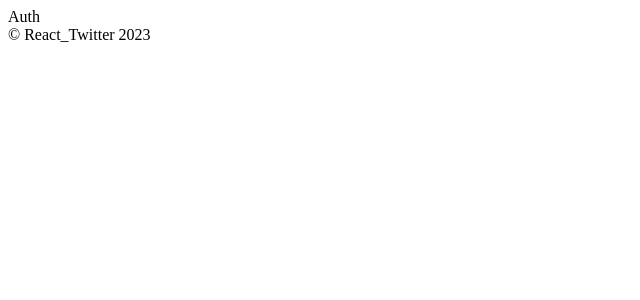
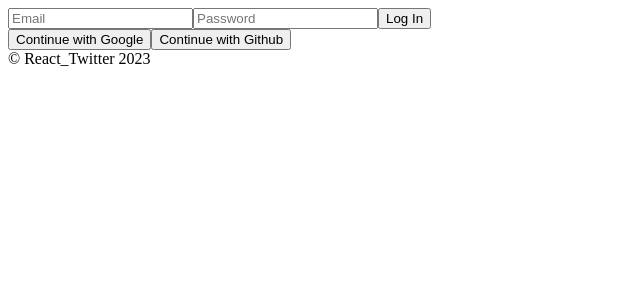
Before and after one commit to Byeong-SeoK/React_Twitter, a React (Create React App) app: page / in a window 1280 px wide. Shown: the top 300 px of the page, without its empty margins (0-640 px from the left). Built offline with nearby package versions, Linux system fonts and the light colour scheme; no server answers.

Commit message:
#9 Feat: Auth 로직 & Firebase Auth API 연동

```diff
--- a/jsconfig.json
+++ b/jsconfig.json
@@ -2,8 +2,6 @@
   "compilerOptions": {
     "baseUrl": "src"
   },
-  "include": ["src"]
+  "include": ["src"],
+  "_comment": "//이 jsconfig.json을 덕분에 상대경로의 ..을 지울 수 있다. 즉, src 폴더 내에 있는 파일들을 tracking하기 때문에../~~/~~ 형태의 상대 경로를 ~~/~~ 로 작성할 수 있다."
 }
-//이 jsconfig.json을 덕분에 상대경로의 ..을 지울 수 있다.
-//즉, src 폴더 내에 있는 파일들을 tracking하기 때문에
-//../~~/~~ 형태의 상대 경로를 ~~/~~ 로 작성할 수 있다.
--- a/src/routes/Auth.js
+++ b/src/routes/Auth.js
@@ -1,5 +1,51 @@
-import React from "react";
+import React, { useState } from "react";
 
-const Auth = () => <span>Auth</span>;
+const Auth = () => {
+  const [email, setEmail] = useState("");
+  const [password, setPassword] = useState("");
+
+  const onChange = (e) => {
+    const {
+      target: { name, value },
+    } = e;
+
+    if (name === "email") {
+      setEmail(value);
+    } else if (name === "password") {
+      setPassword(value);
+    }
+  };
+  const onSubmit = (e) => {
+    e.preventDefault();
+  };
+
+  return (
+    <div>
+      <form onSubmit={onSubmit}>
+        <input
+          name="email"
+          type="text"
+          placeholder="Email"
+          required
+          value={email}
+          onChange={onChange}
+        />
+        <input
+          name="password"
+          type="password"
+          placeholder="Password"
+          required
+          value={password}
+          onChange={onChange}
+        />
+        <input type="submit" value="Log In" />
+      </form>
+      <div>
+        <button>Continue with Google</button>
+        <button>Continue with Github</button>
+      </div>
+    </div>
+  );
+};
 
 export default Auth;
```
